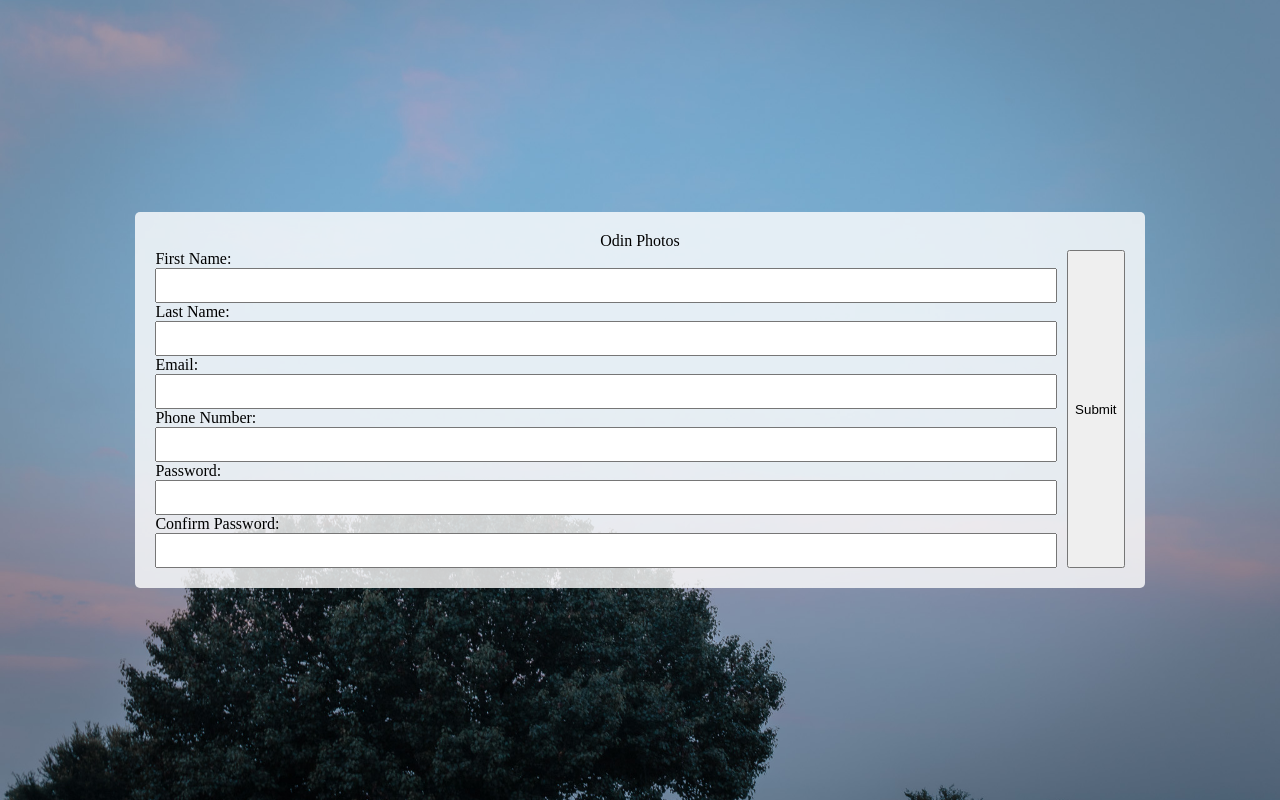
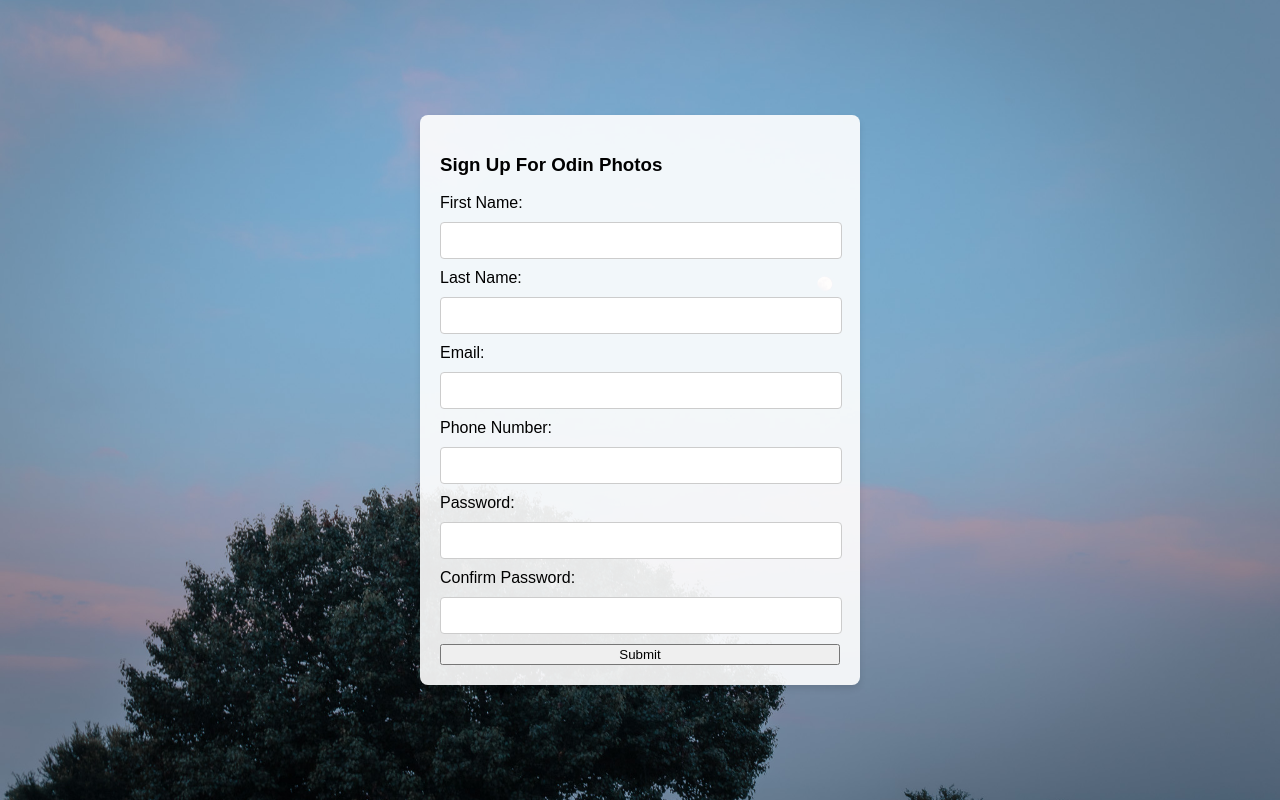
Before and after one commit to christrang05/odin_sign-up_project, a plain HTML site: page index.html in a window 1280 px wide. Drawn offline with Linux system fonts and the light colour scheme; files whose address does not match are found by name.

Commit message:
redid stylizing choices and updated the format

```diff
--- a/index.html
+++ b/index.html
@@ -8,11 +8,9 @@
   </head>
 <body>
     <div class="image-container">
-        <div class="sign-up">
-            <div class="header">Odin Photos</div>
+        <div class="wrapper">
+            <h3>Sign Up For Odin Photos</h3>
             <form id="user-form" action="somewhere" method="post">
-                <div class="form-row">
-                    <div class="form-column">
                 <label for="first-name">First Name:</label>
                 <input type="text" id="first-name" name="first-name" required>
 
@@ -21,8 +19,7 @@
 
                 <label for="email">Email:</label>
                 <input type="email" id="email" name="email" required>
-                    </div>
-                    <div class="form-column">
+
                 <label for="phone">Phone Number:</label>
                 <input type="tel" id="phone" name="phone">
 
@@ -31,8 +28,6 @@
 
                 <label for="confirm-password">Confirm Password:</label>
                 <input type="password" id="confirm-password" name="confirm-password" required>
-                    </div>
-                </div>
                 <button type="submit">Submit</button>
             </form>
         </div>
--- a/styles.css
+++ b/styles.css
@@ -1,44 +1,47 @@
 body, html {
+    font-family: 'Arial', sans-serif;
     height: 100%;
     margin: 0;
     padding: 0;
     display: flex;
-    flex-direction: column;
+    justify-content: center;
+    align-items: center;
 }
 
 .image-container {
     background-image: url(/Users/ct/repos/odin_sign-up_project/images/IMG_0536.jpg);
     background-size: cover;
     background-position: center;
-    flex-grow: 1;
+    position: absolute;
+    width: 100%;
+    height: 100%;
     display: flex;
     justify-content: center;
     align-items: center;
-    position: relative;
 }
 
-.sign-up {
-    display: flex;
-    flex-direction: column;
-    align-items: center;
-    padding: 20px;
-    border-radius: 5px;
-    background-color: rgba(255, 255, 255, 0.8);
-
+.wrapper {
+   background-color: rgba(255, 255, 255, 0.9);
+   padding: 20px;
+   border-radius: 8px;
+   width: 100%;
+   max-width: 400px;
+   box-shadow: 0 4px 6px rgba(0, 0, 0, 0.1);
 }
 
 
-.sign-up form {
+.wrapper form {
     display: flex;
+    flex-direction: column;
     gap: 10px;
 }
 
-.sign-up input[type="text"],
-.sign-up input[type="email"],
-.sign-up input[type="tel"],
-.sign-up input[type="password"],
-.sign-up textarea {
-    width: 100%;
-    padding: 8px;
-    box-sizing: border-box;
+.wrapper input[type="text"],
+.wrapper input[type="email"],
+.wrapper input[type="tel"],
+.wrapper input[type="password"] {
+    padding: 10px;
+    border: 1px solid #ccc;
+    border-radius: 4px;
+    width: 95%;
 }
```
Lines whose indentation alone changed are shown as unchanged.
